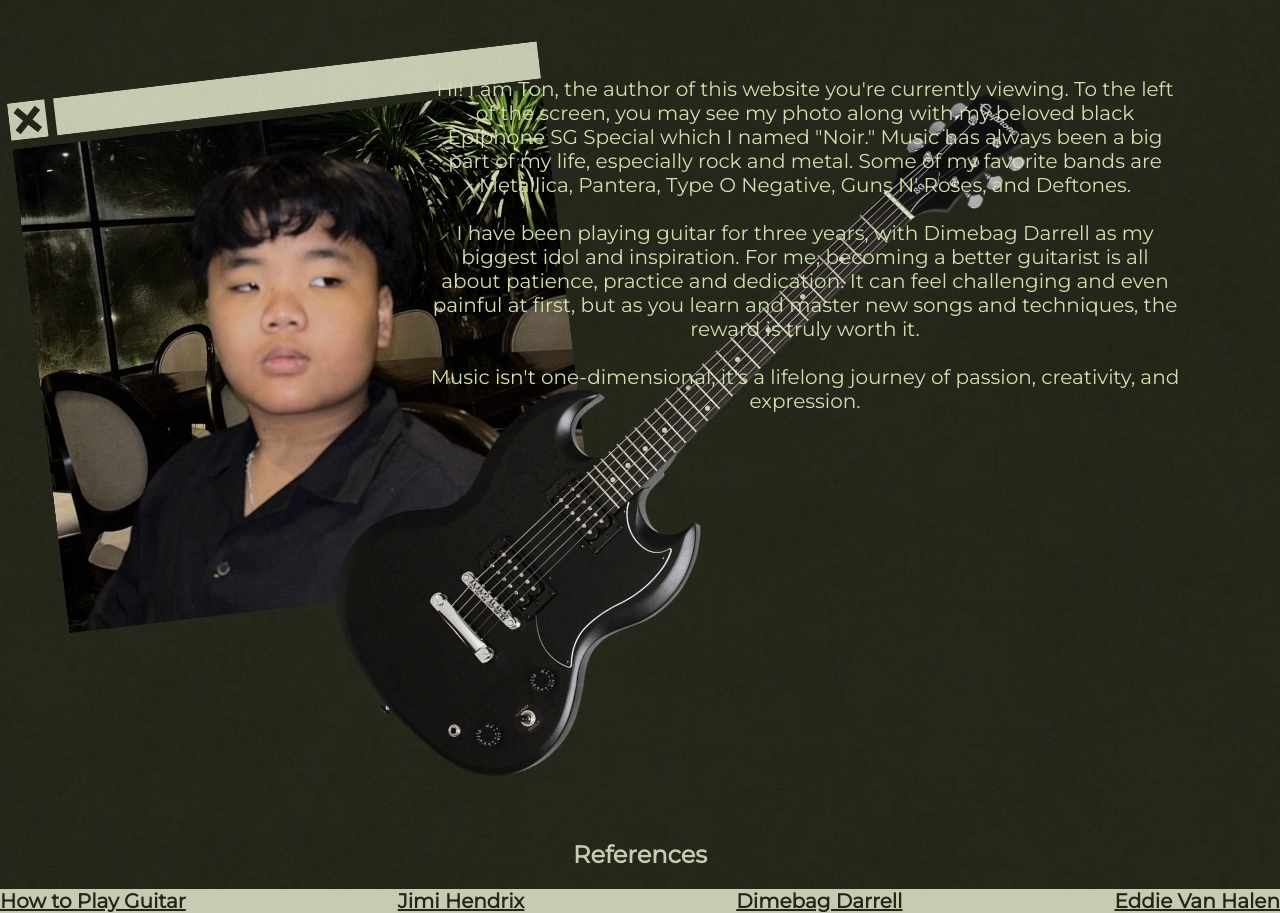
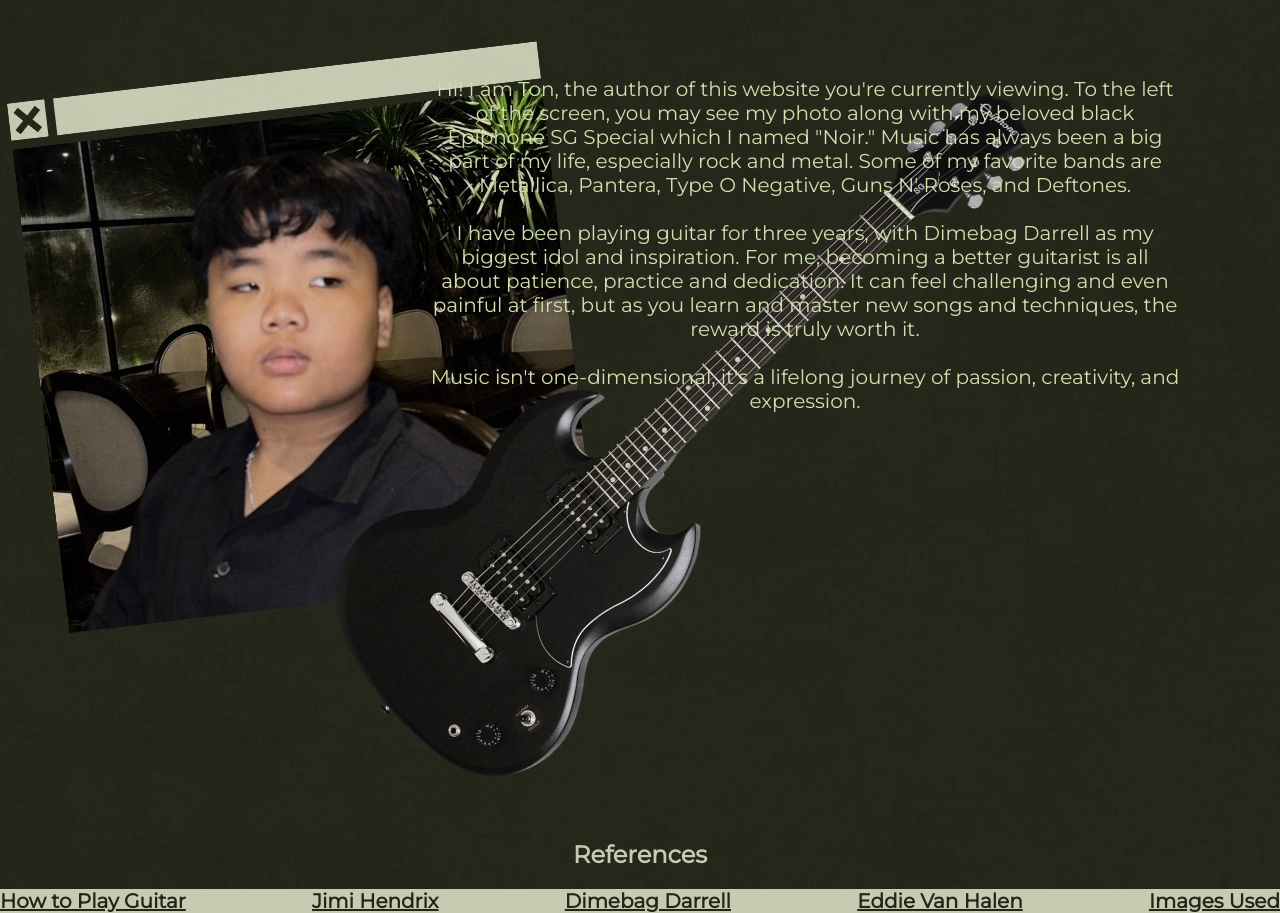
Before and after one commit to tonn-scwg/tonn-swcg, a plain HTML site: page About.html in a window 1280 px wide. Shown: the part 183-1096 px from the top of the page. Drawn offline with nearby package versions, Linux system fonts and the light colour scheme.

Commit message:
Update About.html

```diff
--- a/About.html
+++ b/About.html
@@ -141,6 +141,7 @@
             <li><a href="https://www.britannica.com/biography/Jimi-Hendrix">Jimi Hendrix</a></li>
             <li><a href="https://en.wikipedia.org/wiki/Dimebag_Darrell">Dimebag Darrell</a></li>
             <li><a href="https://en.wikipedia.org/wiki/Eddie_Van_Halen">Eddie Van Halen</a></li>
+            <li><a href="https://docs.google.com/document/d/1O-VwoL1jNpZU9gMYrHs5UrHJhuTM5TiW8nkWK7V33lE/edit?usp=sharing">Images Used</a></li>
         </ul>
     </div>
 
```
